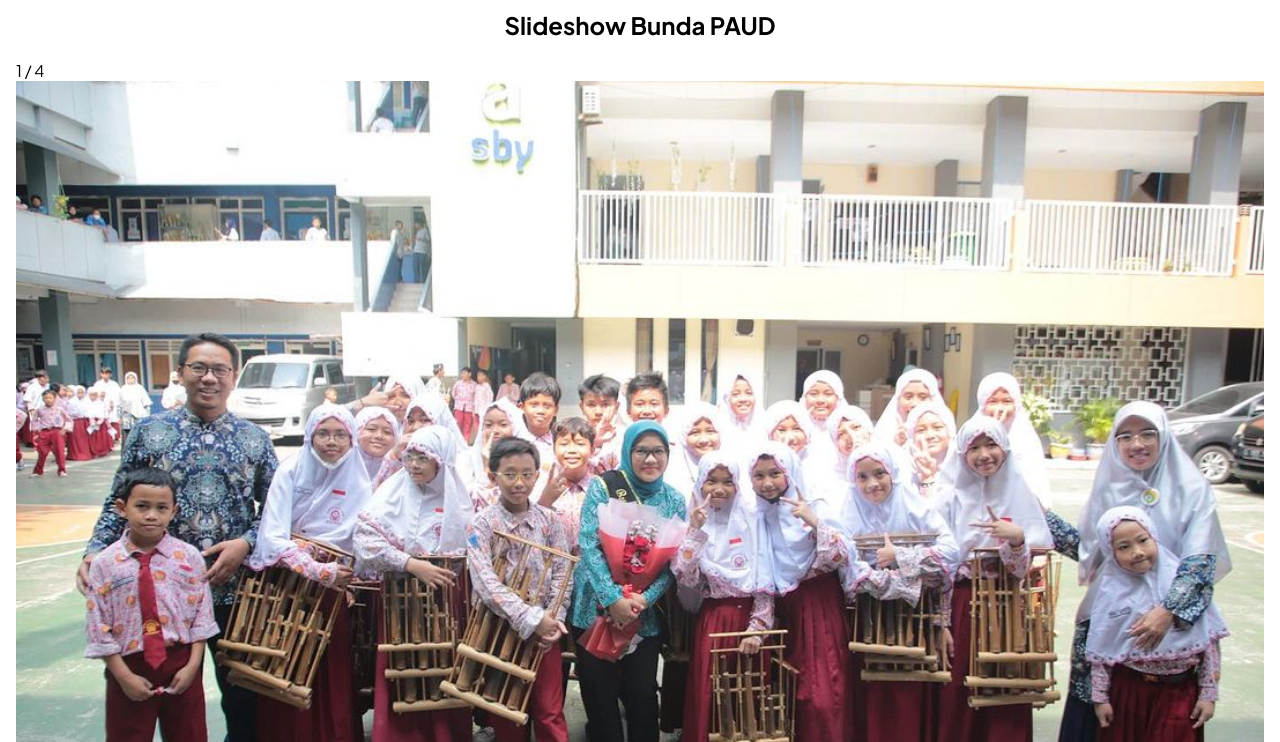
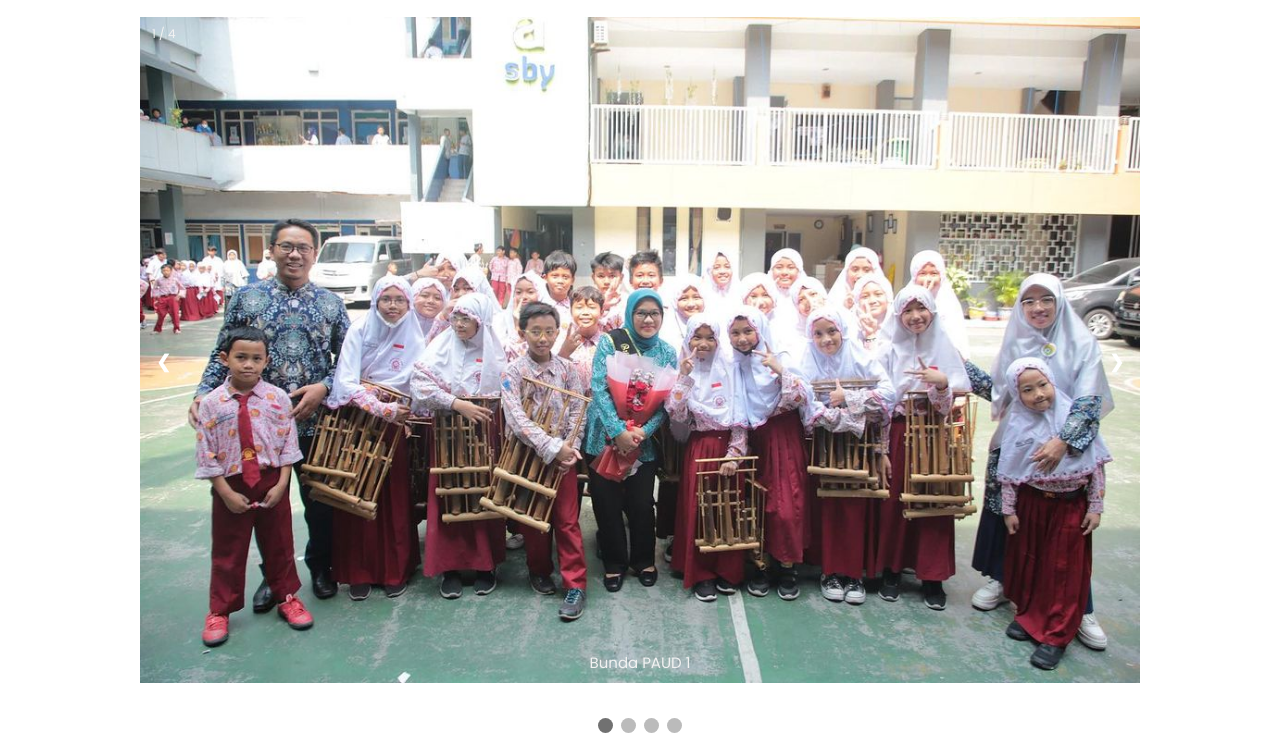
Before and after one commit to RevoU-FSSE-4/module-2-aera41, a plain HTML site: page index.html in a window 1280 px wide. Shown: the part 378-1120 px from the top of the page. Drawn offline with Linux system fonts and the light colour scheme; a web font is replaced by a local one.

Commit message:
Update style.css

```diff
--- a/style.css
+++ b/style.css
@@ -1,17 +1,22 @@
 @font-face {
-  font-family: Jakarta-Sans;
-  src: url(fonts/PlusJakartaSans-Regular.ttf);
+  font-family: Poppins;
+  src: url(fonts/Poppins-Regular.ttf);
 }
 
 @font-face {
-  font-family: Jakarta-Sans;
-  src: url(fonts/PlusJakartaSans-Bold.ttf);
+  font-family: Poppins;
+  src: url(fonts/Poppins-Bold.ttf);
   font-weight: bold;
 }
 
 body {
-  font-family: Jakarta-Sans, "Open Sans", sans-serif;
-  margin: 0;
+    font-family: 'Poppins', sans-serif; /* Use Poppins as the primary font */
+    margin: 0;
+}
+
+section h2 {
+  font-weight: bold; /* Matches Poppins Bold weight */
+  text-align: center;
 }
 
 .dark-mode {
@@ -62,6 +67,96 @@ nav {
   width: 0;
   height: 0;
 }
+
+* {box-sizing:border-box}
+
+/* Slideshow container */
+.slideshow-container {
+  max-width: 1000px;
+  position: relative;
+  margin: auto;
+}
+
+/* Hide the images by default */
+.mySlides {
+  display: none;
+}
+
+/* Next & previous buttons */
+.prev, .next {
+  cursor: pointer;
+  position: absolute;
+  top: 50%;
+  width: auto;
+  margin-top: -22px;
+  padding: 16px;
+  color: white;
+  font-weight: bold;
+  font-size: 18px;
+  transition: 0.6s ease;
+  border-radius: 0 3px 3px 0;
+  user-select: none;
+}
+
+/* Position the "next button" to the right */
+.next {
+  right: 0;
+  border-radius: 3px 0 0 3px;
+}
+
+/* On hover, add a black background color with a little bit see-through */
+.prev:hover, .next:hover {
+  background-color: rgba(0,0,0,0.8);
+}
+
+/* Caption text */
+.text {
+  color: #f2f2f2;
+  font-size: 15px;
+  padding: 8px 12px;
+  position: absolute;
+  bottom: 8px;
+  width: 100%;
+  text-align: center;
+}
+
+/* Number text (1/3 etc) */
+.numbertext {
+  color: #f2f2f2;
+  font-size: 12px;
+  padding: 8px 12px;
+  position: absolute;
+  top: 0;
+}
+
+/* The dots/bullets/indicators */
+.dot {
+  cursor: pointer;
+  height: 15px;
+  width: 15px;
+  margin: 0 2px;
+  background-color: #bbbbbb;
+  border-radius: 50%;
+  display: inline-block;
+  transition: background-color 0.6s ease;
+}
+
+.active, .dot:hover {
+  background-color: #717171;
+}
+
+/* Fading animation */
+.fade {
+  animation-name: fade;
+  animation-duration: 1.5s;
+}
+
+@keyframes fade {
+  from {opacity: .4}
+  to {opacity: 1}
+}
+
+
 
 /* The slider */
 .slider {
@@ -191,7 +286,7 @@ header h1 {
   margin: 16px;
   animation-duration: 3s;
   animation-name: slidein;
-  text-shadow: 2px 2px #222222;
+  text-shadow: 2px 2px #03A9F4;
 }
 
 header p {
```
